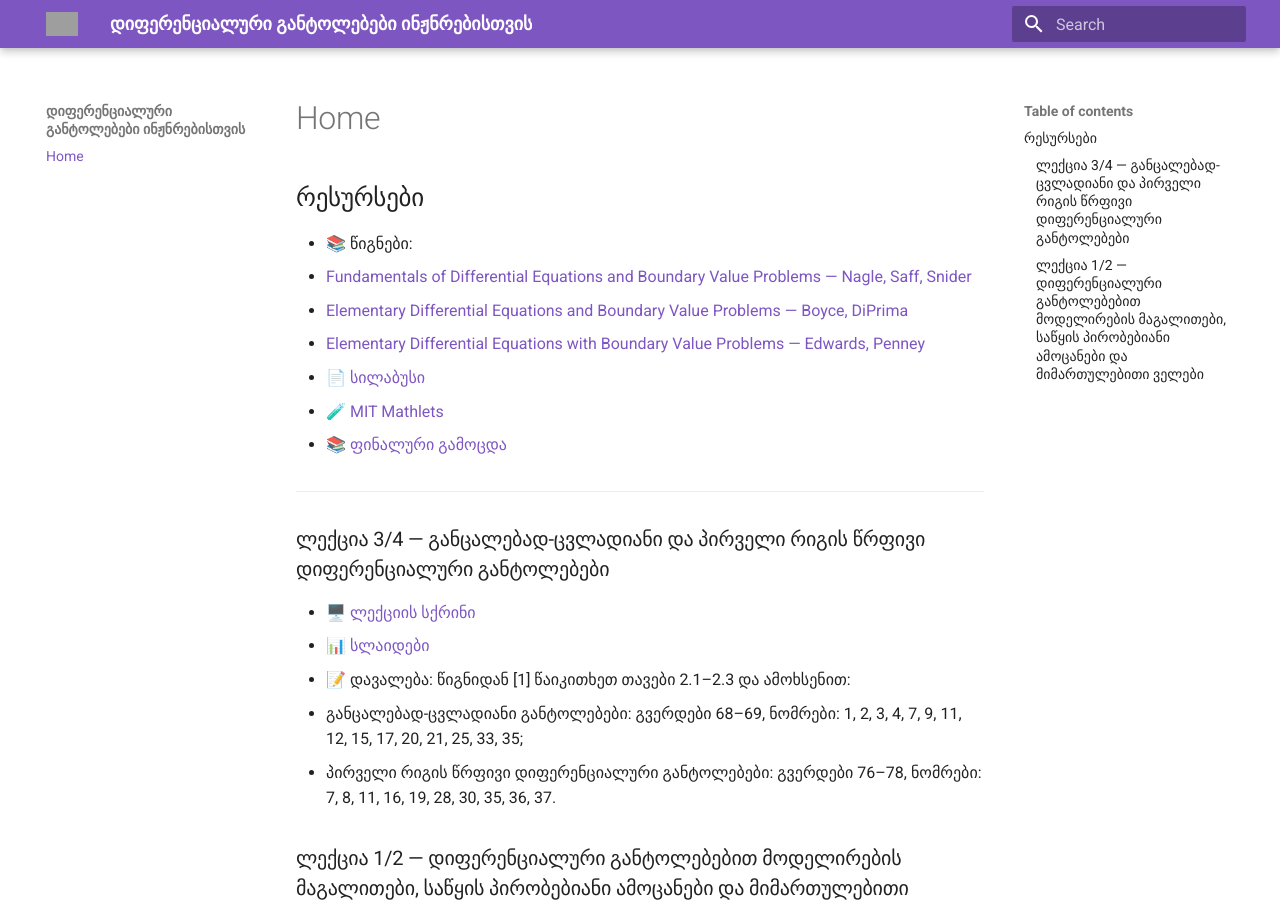
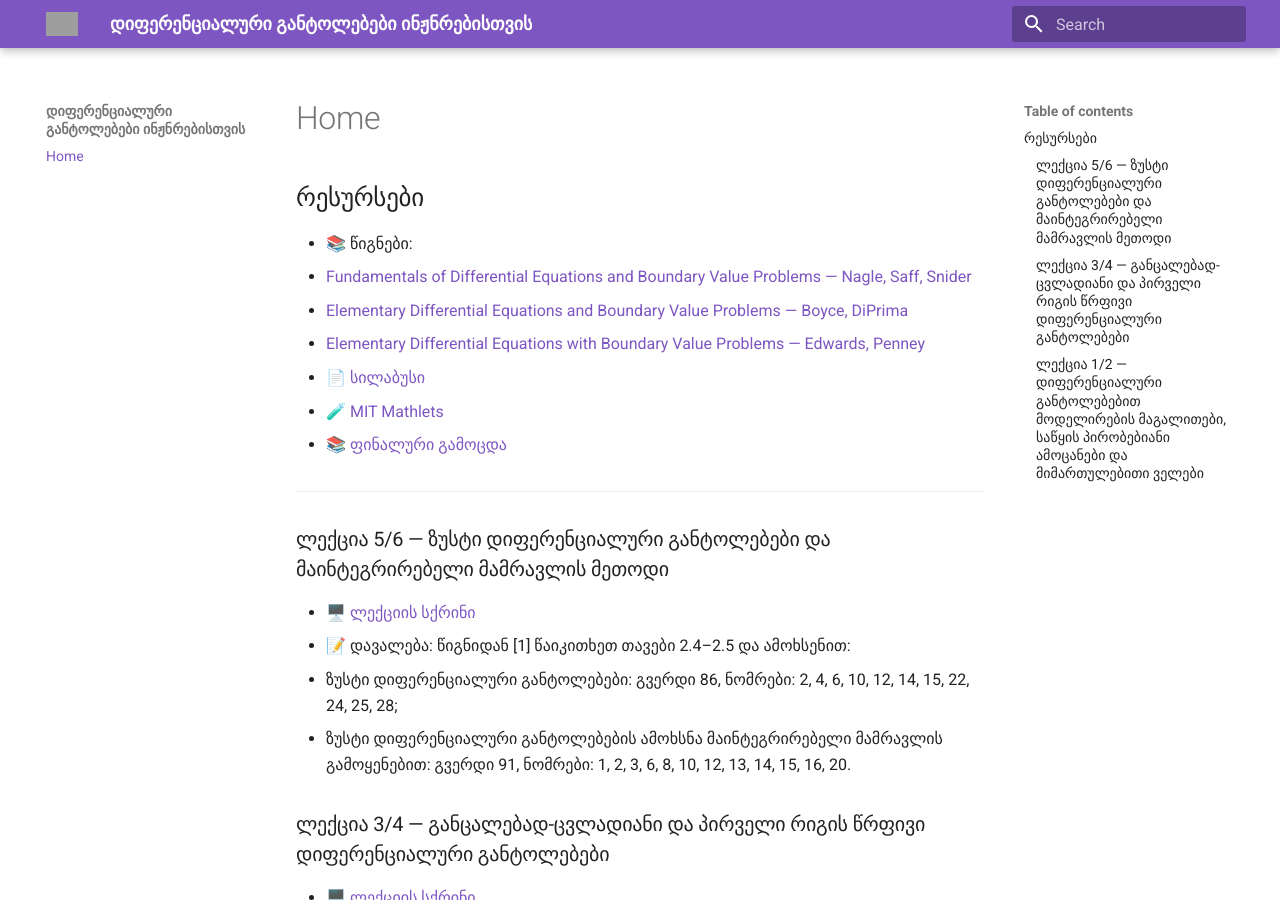
Before and after one commit to gugavar/differential-equations-fall-2026-freeuni, an MkDocs documentation site: the page built from docs/index.md, in a window 1280 px wide and 900 px high. Built offline with MkDocs 1.6.1 and Material for MkDocs 9.7.7, drawn with Linux system fonts in a browser that asks for light colours; grey boxes are pictures that could not be loaded.

Commit message:
Update index.md

```diff
--- a/docs/index.md
+++ b/docs/index.md
@@ -11,6 +11,14 @@
 - 📚 [ფინალური გამოცდა](https://docs.google.com/document/d/1Kjx_Z24V12TaFEiiFi8YF6YbRBYTKSX3/edit?ouid=115006867327811336984&rtpof=true&sd=true&usp=drive_link)
 
 ---
+
+### ლექცია 5/6 — ზუსტი დიფერენციალური განტოლებები და მაინტეგრირებელი მამრავლის მეთოდი
+
+- 🖥️ [ლექციის სქრინი](https://drive.google.com/file/d/1PQZlzWpdvMHmxIZUOFWpiCfkZT3l1ZXV/view?usp=drive_link)
+- 📝 დავალება: წიგნიდან [1] წაიკითხეთ თავები 2.4–2.5 და ამოხსენით:
+  - ზუსტი დიფერენციალური განტოლებები: გვერდი 86, ნომრები: 2, 4, 6, 10, 12, 14, 15, 22, 24, 25, 28;
+  - ზუსტი დიფერენციალური განტოლებების ამოხსნა მაინტეგრირებელი მამრავლის გამოყენებით: გვერდი 91, ნომრები: 1, 2, 3, 6, 8, 10, 12, 13, 14, 15, 16, 20.
+
 ### ლექცია 3/4 — განცალებად-ცვლადიანი და პირველი რიგის წრფივი დიფერენციალური განტოლებები
 
 - 🖥️ [ლექციის სქრინი](https://drive.google.com/file/d/1RiHmfXTolRWQUL3swbmHbrSol34eGqYR/view?usp=drive_link)
```
